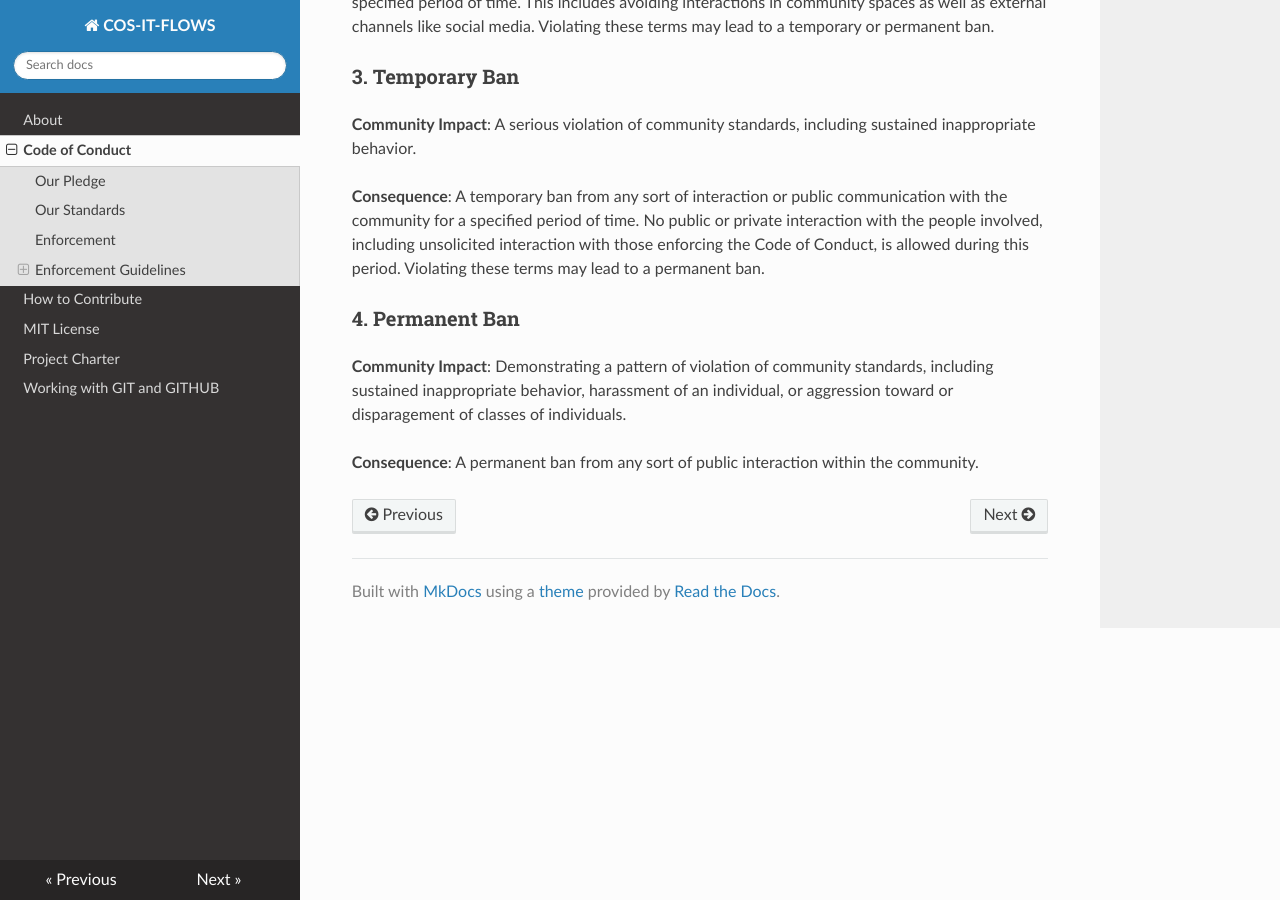
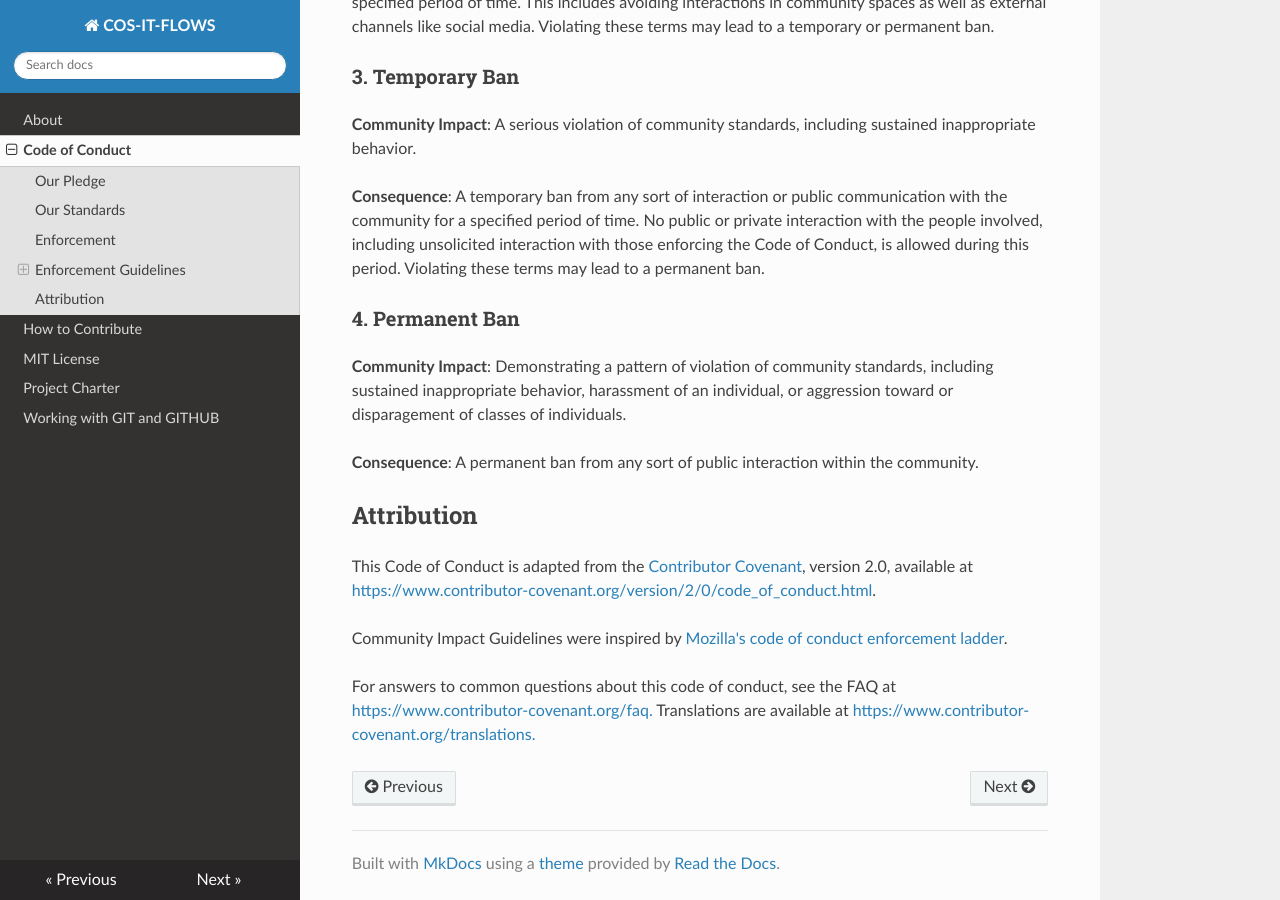
Before and after one commit to COS-IT-FLOWS/COS-IT-FLOWS-Documentation, an MkDocs documentation site: the page built from docs/CodeofConduct.md, in a window 1280 px wide and 900 px high, scrolled down 1861 px. Built offline with MkDocs 1.6.1, drawn with Linux system fonts in a browser that asks for light colours; nearby versions of some CDN libraries.

Commit message:
Added attributions

```diff
--- a/docs/CodeofConduct.md
+++ b/docs/CodeofConduct.md
@@ -91,3 +91,18 @@ individual, or aggression toward or disparagement of classes of individuals.
 
 **Consequence**: A permanent ban from any sort of public interaction within the
 community.
+
+## Attribution
+
+This Code of Conduct is adapted from the [Contributor Covenant][homepage],
+version 2.0, available at
+<https://www.contributor-covenant.org/version/2/0/code_of_conduct.html>.
+
+Community Impact Guidelines were inspired by [Mozilla's code of conduct
+enforcement ladder](https://github.com/mozilla/diversity).
+
+[homepage]: <https://www.contributor-covenant.org>
+
+For answers to common questions about this code of conduct, see the FAQ at
+<https://www.contributor-covenant.org/faq.> Translations are available at
+<https://www.contributor-covenant.org/translations.>
```
